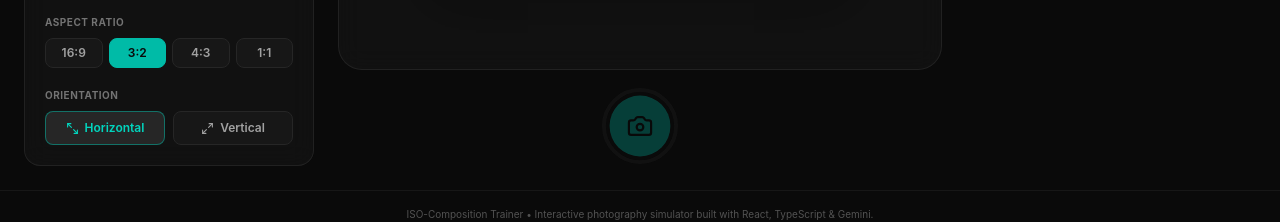
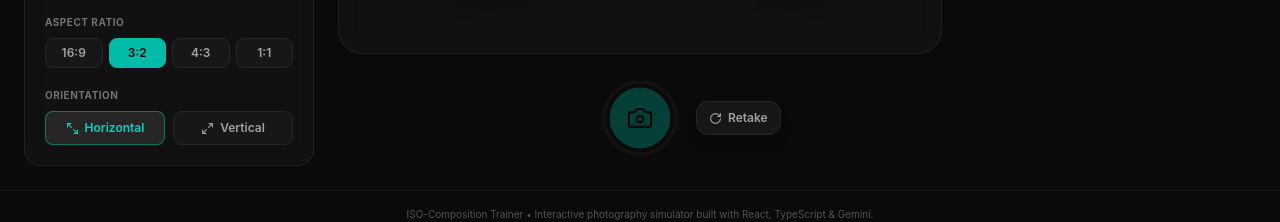
Before and after one commit to NDK2509/camera-trainer-website, a React (Vite) app: page / in a window 1280 px wide. Both pictures are taken after a click on the button "Snap framing & analyze composition". Shown: the part 571-793 px from the top of the page. Built offline with nearby package versions, Linux system fonts and the light colour scheme.

Commit message:
feat: add retake button to viewfinder and enable scrolling for feedback panel

```diff
--- a/src/App.tsx
+++ b/src/App.tsx
@@ -127,7 +127,7 @@ export default function App() {
   };
 
   return (
-    <div className="min-h-screen bg-neutral-950 flex flex-col relative select-none">
+    <div className="min-h-screen bg-neutral-950 flex flex-col relative">
       {/* Top Navbar */}
       <header className="border-b border-neutral-900 bg-neutral-950/80 backdrop-blur-md px-6 py-4 flex items-center justify-between sticky top-0 z-30">
         <div className="flex items-center gap-3">
@@ -312,11 +312,12 @@ export default function App() {
             </div>
           </div>
 
-          {/* Shutter Button trigger */}
+          {/* Shutter Button trigger with Retake next to it */}
+          <div className="relative flex items-center justify-center w-full py-2">
             <button
               onClick={takeShot}
               disabled={croppedBase64 !== null}
-            className={`w-20 h-20 rounded-full border-4 border-neutral-800 flex items-center justify-center p-1 transition-all ${
+              className={`w-20 h-20 rounded-full border-4 border-neutral-800 flex items-center justify-center p-1 transition-all shrink-0 ${
                 croppedBase64
                   ? 'opacity-30 cursor-not-allowed scale-95'
                   : 'hover:border-teal-400 active:scale-95 bg-neutral-900 shadow-[0_0_15px_rgba(20,184,166,0.1)]'
@@ -327,11 +328,26 @@ export default function App() {
                 <Camera size={28} />
               </div>
             </button>
+
+            {croppedBase64 && (
+              <button
+                onClick={() => {
+                  setCroppedBase64(null);
+                  setIsSubmittedForReview(false);
+                }}
+                className="absolute left-1/2 ml-14 bg-neutral-900 hover:bg-neutral-800 border border-neutral-800 text-neutral-400 hover:text-white px-3 py-2 rounded-xl text-xs font-semibold flex items-center gap-1.5 transition-all active:scale-95 cursor-pointer shadow-lg animate-fade-in"
+                title="Reset viewfinder to take another shot"
+              >
+                <RotateCw size={13} />
+                Retake
+              </button>
+            )}
+          </div>
         </section>
 
         {/* Right Sidebar: Snapshot & AI Critique */}
         <section className="lg:col-span-3 space-y-6">
-          <div className="glass-panel p-5 rounded-2xl space-y-5 min-h-[400px]">
+          <div className="glass-panel p-5 rounded-2xl space-y-5 min-h-[400px] lg:max-h-[calc(100vh-120px)] overflow-y-auto">
             <h3 className="text-xs font-bold uppercase tracking-wider text-neutral-400 flex items-center gap-1.5">
               <Crop size={14} className="text-teal-400" />
               Framing & Critique
--- a/src/components/GeminiFeedback.tsx
+++ b/src/components/GeminiFeedback.tsx
@@ -254,16 +254,6 @@ export const GeminiFeedback: React.FC<GeminiFeedbackProps> = ({
               "{result.actionableTip}"
             </p>
           </div>
-
-          {/* General Summary */}
-          <div className="text-center">
-            <button
-              onClick={onClear}
-              className="text-xs text-neutral-500 hover:text-white underline transition-colors"
-            >
-              Reset Viewfinder for Another Shot
-            </button>
-          </div>
         </div>
       )}
     </div>
```
Lines whose indentation alone changed are shown as unchanged.
